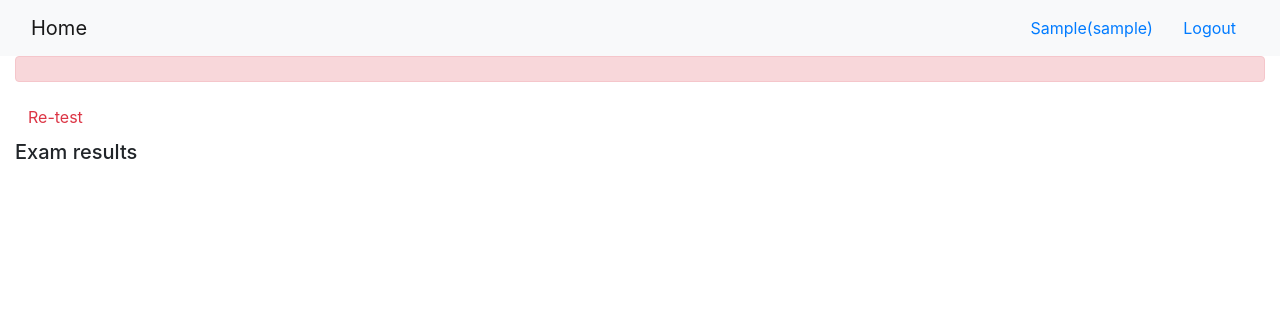
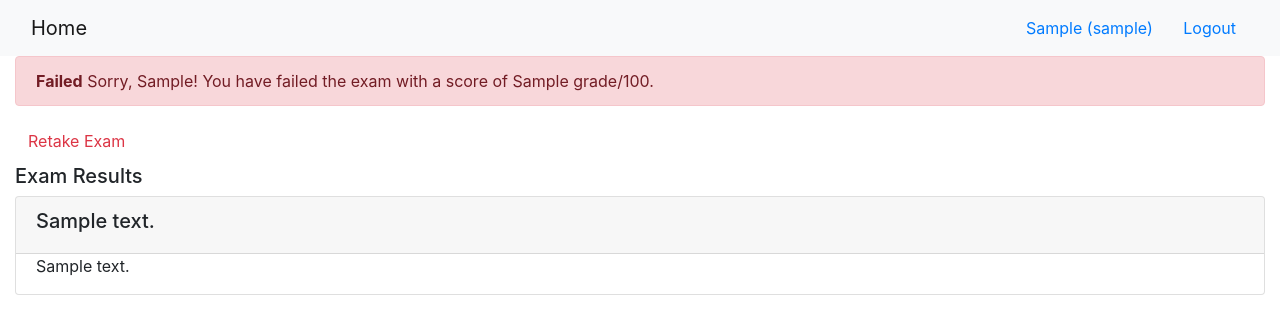
Before and after one commit to Anele23/assessment-1, a Django app: template onlinecourse/templates/onlinecourse/exam_result_bootstrap.html in a window 1280 px wide. Shown: the top 334 px of the page. Run offline with Django 3.2, Linux system fonts and the light colour scheme; a user stored in the database is signed in; tables that the repository leaves empty hold one stand-in row (values such as "Sample post"); the template is opened without the code that fills it: values that come from a table or form of the project are taken from there, most other values are stand-ins (such as "Sample title", 1, 10 or a date in 2020); some libraries are stand-ins or nearby versions.

Commit message:
Assesment redone

```diff
--- a/onlinecourse/models.py
+++ b/onlinecourse/models.py
@@ -1,5 +1,6 @@
 import sys
 from django.utils.timezone import now
+
 try:
     from django.db import models
 except Exception:
@@ -77,8 +78,6 @@ class Lesson(models.Model):
 
 
 # Enrollment model
-# <HINT> Once a user enrolled a class, an enrollment entry should be created between the user and course
-# And we could use the enrollment to track information such as exam submissions
 class Enrollment(models.Model):
     AUDIT = 'audit'
     HONOR = 'honor'
@@ -95,48 +94,30 @@ class Enrollment(models.Model):
     rating = models.FloatField(default=5.0)
 
 
-# <HINT> Create a Question Model with:
-    # Used to persist question content for a course
-    # Has a One-To-Many (or Many-To-Many if you want to reuse questions) relationship with course
-    # Has a grade point for each question
-    # Has question content
-    # Other fields and methods you would like to design
+# Question Model
 class Question(models.Model):
-    course = models.ForeignKey('Course', on_delete=models.CASCADE, related_name='questions')
-    grade_point = models.IntegerField()
-    content = models.TextField()
-    # Add other fields as needed
+    # Foreign key to lesson
+    course = models.ForeignKey(Course, on_delete=models.CASCADE)
+    text = models.CharField(max_length=200, default="question")
+    grade = models.FloatField(default=0)
 
-    def __str__(self):
-        return self.content
-
-    def calculate_score(self, selected_choices):
-        # Implement your logic to calculate the score for the question based on the selected choices
-        # You can access the choices related to this question using 'self.choices.all()'
-        # Return the calculated score
-        pass
+    def is_get_score(self, selected):
+        all_answers = set(self.choice_set.all())
+        correct_answers = set(self.choice_set.filter(is_correct=True))
+        if correct_answers == all_answers.intersection(selected):
+            return True
+        else:
+            return False
 
 
-#  <HINT> Create a Choice Model with:
-    # Used to persist choice content for a question
-    # One-To-Many (or Many-To-Many if you want to reuse choices) relationship with Question
-    # Choice content
-    # Indicate if this choice of the question is a correct one or not
-    # Other fields and methods you would like to design
+# Choice Model
 class Choice(models.Model):
-    question = models.ForeignKey('Question', on_delete=models.CASCADE, related_name='choices')
-    content = models.CharField(max_length=255)
+    question = models.ForeignKey(Question, on_delete=models.CASCADE)
+    text = models.CharField(max_length=200, default='choice')
     is_correct = models.BooleanField(default=False)
-    # Add other fields as needed
 
-    def __str__(self):
-        return self.content
 
-# <HINT> The submission model
-# One enrollment could have multiple submission
-# One submission could have multiple choices
-# One choice could belong to multiple submissions
+# Submission Model
 class Submission(models.Model):
-   enrollment = models.ForeignKey(Enrollment, on_delete=models.CASCADE)
-   choices = models.ManyToManyField(Choice)
-#    Other fields and methods you would like to design
+    enrollment = models.ForeignKey(Enrollment, on_delete=models.CASCADE)
+    choices = models.ManyToManyField(Choice)
--- a/onlinecourse/templates/onlinecourse/exam_result_bootstrap.html
+++ b/onlinecourse/templates/onlinecourse/exam_result_bootstrap.html
@@ -15,7 +15,7 @@
         <ul class="nav navbar-nav navbar-right">
             {% if user.is_authenticated %}
                 <li>
-                <a class="btn btn-link" href="#">{{ user.first_name }}({{ user.username }})</a>
+                    <a class="btn btn-link" href="#">{{ user.first_name }} ({{ user.username }})</a>
                     <a class="btn btn-link" href="{% url 'onlinecourse:logout' %}">Logout</a>
                 </li>
             {% else %}
@@ -23,8 +23,8 @@
                     <form class="form-inline" action="{% url 'onlinecourse:login' %}" method="post">
                         {% csrf_token %}
                         <div class="input-group">
-                        <input type="text" class="form-control" placeholder="Username" name="username" >
-                        <input type="password" class="form-control" placeholder="Username" name="psw" >
+                            <input type="text" class="form-control" placeholder="Username" name="username">
+                            <input type="password" class="form-control" placeholder="Password" name="psw">
                             <button class="btn btn-primary" type="submit">Login</button>
                             <a class="btn btn-link" href="{% url 'onlinecourse:registration' %}">Sign Up</a>
                         </div>
@@ -38,17 +38,47 @@
 <div class="container-fluid">
     {% if grade > 80 %}
         <div class="alert alert-success">
-       <!--HINT Display passed info -->
+            <strong>Congratulations, {{ user.first_name }}!</strong>
+            You have passed the exam and completed the course with a score of {{ grade }}/100.
         </div>
     {% else %}
         <div class="alert alert-danger">
-            <!--HINT Display failed info -->
+            <strong>Failed</strong>
+            Sorry, {{ user.first_name }}! You have failed the exam with a score of {{ grade }}/100.
         </div>
-        <a class="btn btn-link text-danger" href="{% url 'onlinecourse:course_details' course.id %}">Re-test</a>
+        <a class="btn btn-link text-danger" href="{% url 'onlinecourse:course_details' course.id %}">Retake Exam</a>
     {% endif %}
     <div class="card-columns-vertical mt-1">
-        <h5 class="">Exam results</h5>
-            <!--HINT Display exam results-->
+        <h5 class="">Exam Results</h5>
+        {% for question in course.question_set.all %}
+            <div class="card mt-1">
+                <div class="card-header"><h5>{{ question.text }}</h5></div>
+                {% csrf_token %}
+                <div class="form-group">
+                    {% for choice in question.choice_set.all %}
+                        <div class="form-check">
+                            {% if choice in submitted_choices and choice.is_correct %}
+                                <label class="form-check-label text-success">
+                                    Correct answer: {{ choice.text }}
+                                </label>
+                            {% elif choice in submitted_choices and not choice.is_correct %}
+                                <label class="form-check-label text-danger">
+                                    Incorrect answer: {{ choice.text }}
+                                </label>
+                            {% elif choice not in submitted_choices and choice.is_correct %}
+                                <label class="form-check-label text-warning">
+                                    Not selected: {{ choice.text }}
+                                </label>
+                            {% else %}
+                                <label class="form-check-label text-succes">
+                                    {{ choice.text }}
+                                </label>
+                            {% endif %}
+                        </div>
+                    {% endfor %}
+                </div>
+            </div>
+        {% endfor %}
     </div>
 </div>
 </body>
```
Also changed, not shown: onlinecourse/admin.py (+15 -31 lines), onlinecourse/views.py (+10 -10 lines), onlinecourse/migrations/0003_remove_choice_content_remove_question_content_and_more.py (added), static/media/course_images/XAUUSD_2023-06-12_14-08-38.png (added). Lines whose indentation alone changed are shown as unchanged.
